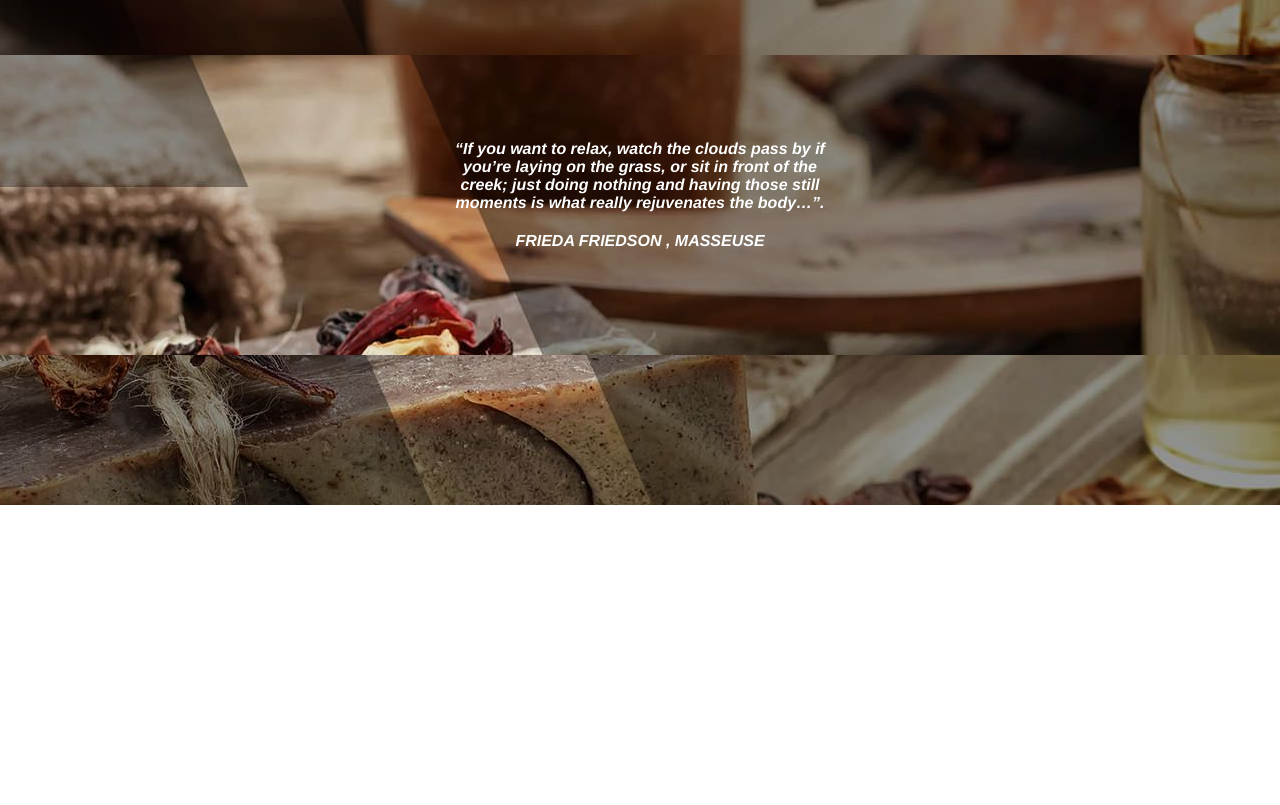
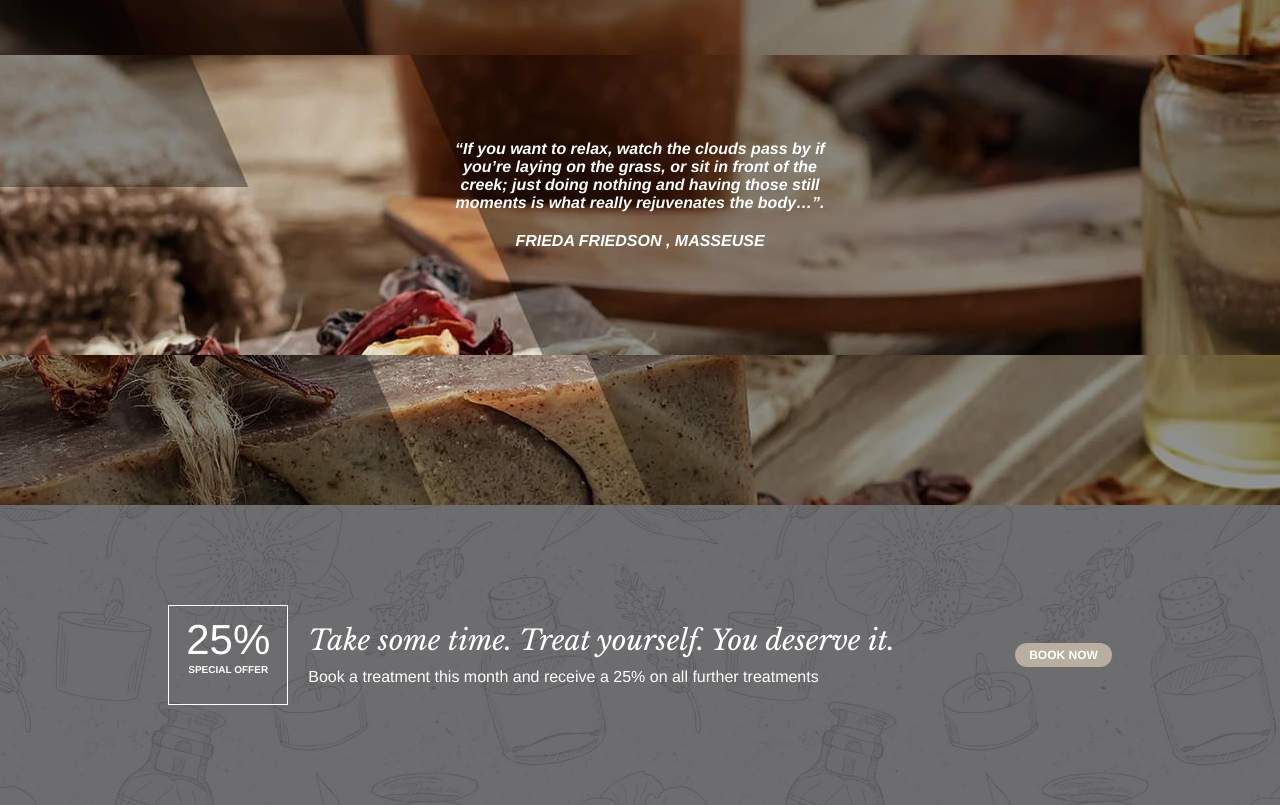
Before and after one commit to DragoAl/proj-html-vuejs, a Vue app: page / in a window 1280 px wide. Shown: the part 3802-4607 px from the top of the page. Before the commit the page ends 4307 px from the top, so only its background shows below. Built offline with nearby package versions, Linux system fonts and the light colour scheme.

Commit message:
Add: SpecialOffer at treatSection

```diff
--- a/src/components/TreatmentsSection.vue
+++ b/src/components/TreatmentsSection.vue
@@ -12,6 +12,16 @@
                 <div> <strong>FRIEDA FRIEDSON</strong> , MASSEUSE</div>
             </div>
             <div class="backImg-treat" id="backImgBottom"></div>
+        </div>
+        <div id="specialOffer">
+
+            <div class="discount">25% <span>SPECIAL OFFER</span></div>
+                <div class="mood">Take some time. Treat yourself. You deserve it.
+                <span>Book a treatment this month and receive a 25% on all further treatments</span>
+            </div>
+
+
+            <button class="btn btn-bookNow">BOOK NOW</button>
         </div>
 
 
@@ -137,4 +147,59 @@ section {
     background-position: bottom;
 }
 
+#specialOffer {
+    height: 300px;
+    width: 100%;
+    background-image:url("../assets/img/ptb_cta-new.jpg") ;
+    background-size: cover;
+    display: flex;
+    justify-content: center;
+    align-items: center;
+
+    .discount {
+        width: 120px;
+        height: 100px;
+        border: 1px solid white;
+        font-size: 42px;
+        color: white;
+        padding: 10px;
+
+        span {
+            display: block;
+            font-size: 10px;
+            font-weight: bold;
+        }
+    }
+
+    .mood {
+        font-family: 'Libre Baskerville', serif;
+        font-size: 28px;
+        font-style: italic;
+        color: white;
+        text-align: left;
+        margin: 0 20px;
+
+        span {
+            font-family: Avenir, Helvetica, Arial, sans-serif;
+            font-style: normal;
+            font-size: 16px;
+            display: block;
+            margin-top: 10px;
+        }
+
+    }
+
+    .btn-bookNow {
+        color: white;
+        font-size: 12px;
+        padding: 5px 14px;
+        background-color: #b9afa1;
+        margin-left: 100px;
+
+    }
+
+
+
+}
+
 </style>
```
